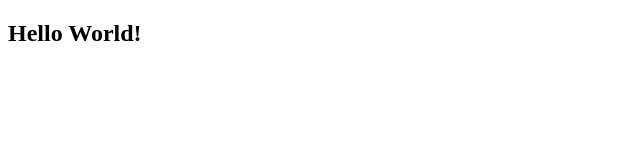
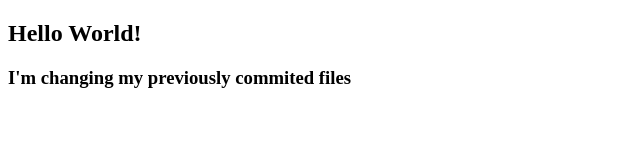
Before and after one commit to JUCSERahull337/Complete-Web-Development, a plain HTML site: page index.html in a window 1280 px wide. Shown: the whole page, without its empty margins (0-640 px from the left). Drawn offline with Linux system fonts and the light colour scheme.

Commit message:
Added a new heading

```diff
--- a/index.html
+++ b/index.html
@@ -7,6 +7,7 @@
 </head>
 <body>
     <h2>Hello World!</h2>
+    <h3>I'm changing my previously commited files</h3>
 
 </body>
 </html>
```
Also changed, not shown: 1 other file.
